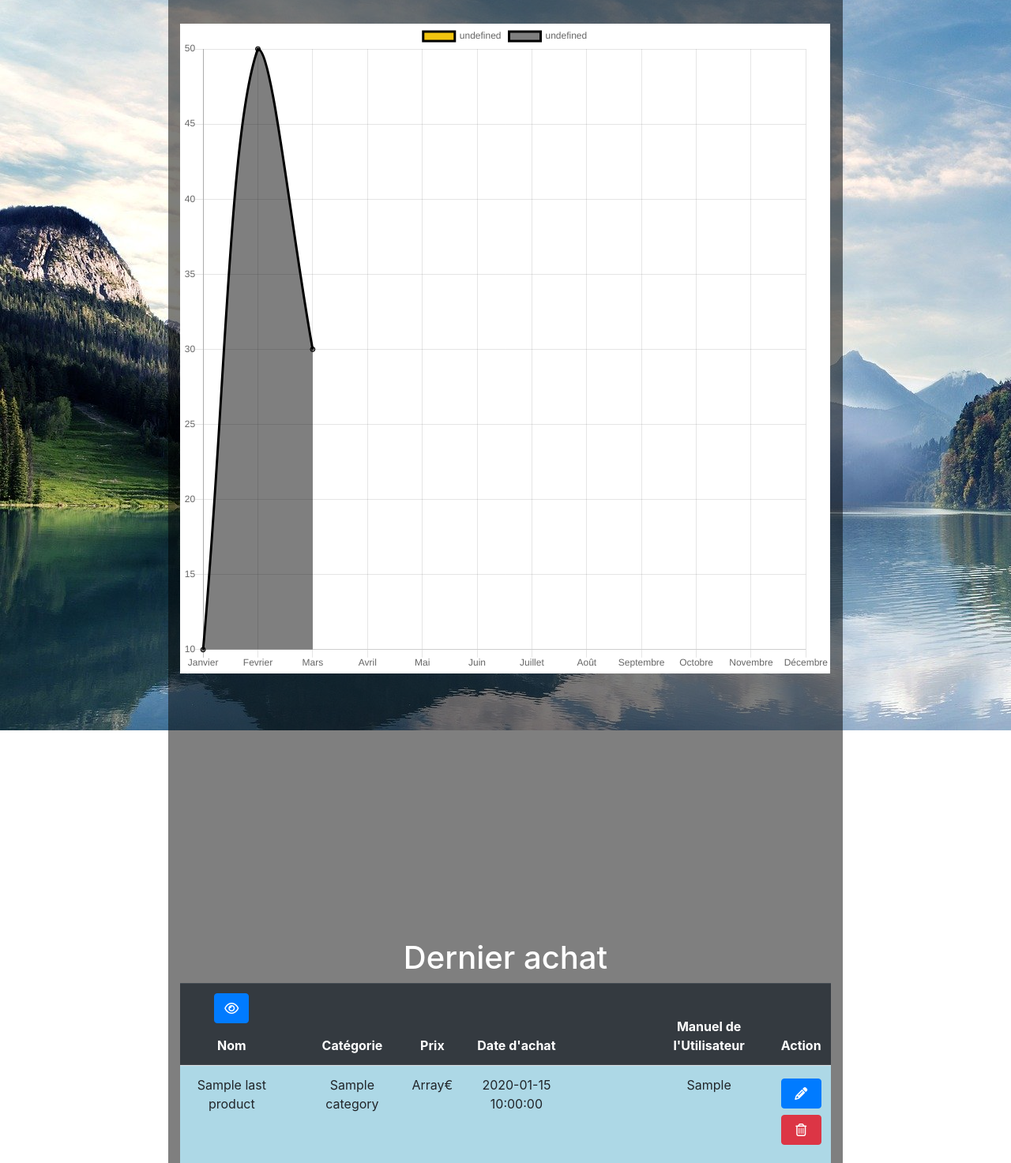
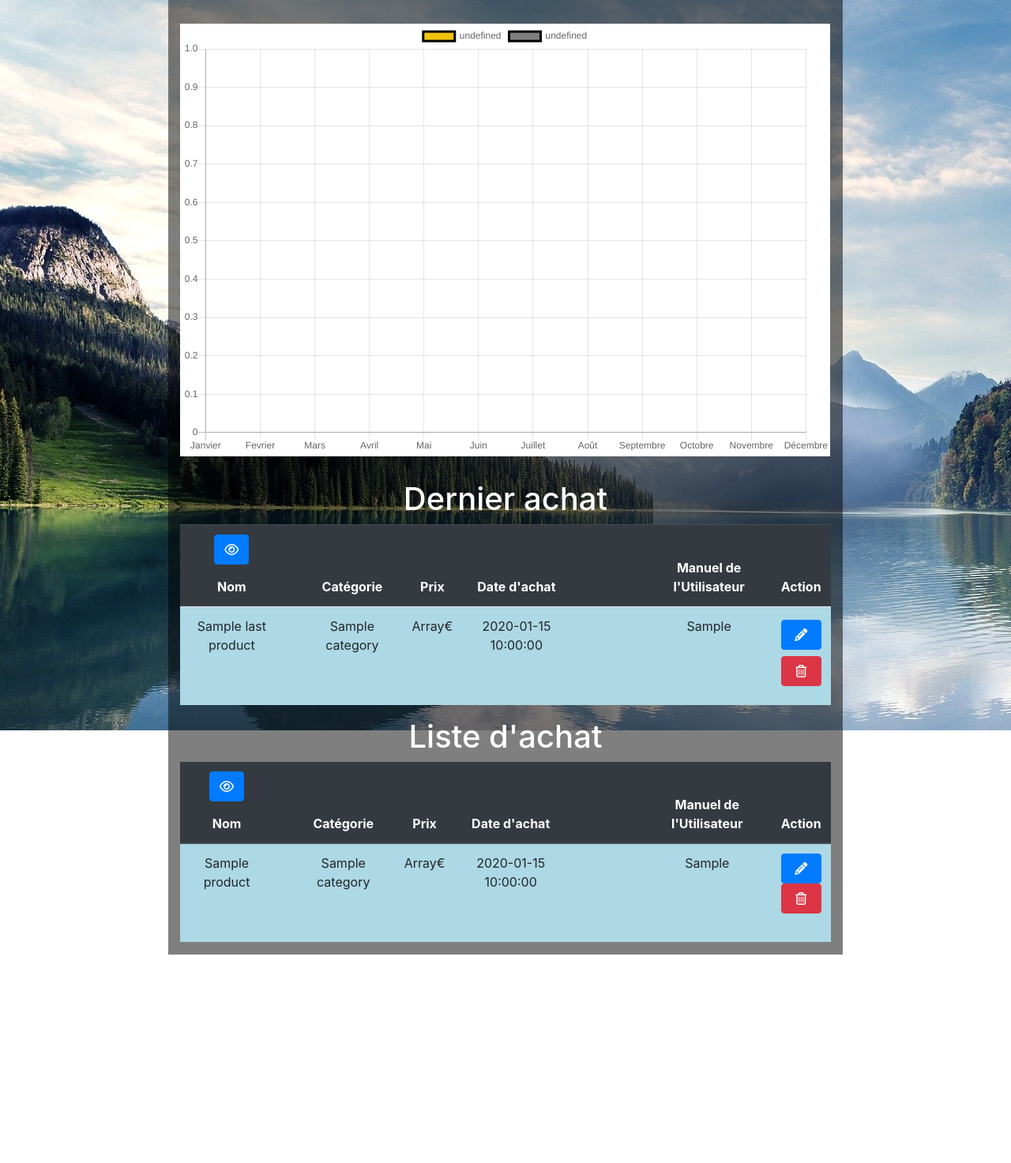
Before and after one commit to sergio-nunez-meneses/purchase-management-dashboard, a PHP site: template views/indexView.php in a window 1280 px wide. Shown: the part 56-1529 px from the top of the page at 79% size. After the commit the page ends 1265 px from the top, so only its background shows below. Run offline with PHP 8.4, Linux system fonts and the light colour scheme; the template is opened without the code that fills it: most values are stand-ins (such as "Sample title", 1, 10 or a date in 2020); some libraries are stand-ins or nearby versions.

Commit message:
pre-merge commit

```diff
--- a/classes/models/IndexModel.php
+++ b/classes/models/IndexModel.php
@@ -17,7 +17,6 @@ class IndexModel extends Database
     return $product;
   }
 
-
   public function price($id)
   {
     $stmt = $this->run_query('SELECT price FROM products WHERE user_id = :id', ['id' => $id]);
--- a/views/indexView.php
+++ b/views/indexView.php
@@ -37,8 +37,7 @@ ob_start();
     </div>
 
     <div class="col-8 back ">
-      <canvas id="graph1" width="300" height="300"></canvas>
-      <canvas id="graph2" width="300" height="300"></canvas>
+      <canvas id="graph1" width="300" height="200"></canvas>
 
       <!-- chart.js -->
       <script type="text/javascript">
@@ -60,7 +59,7 @@ ob_start();
           {
           backgroundColor: 'rgba(0,0,0,0.5)',
           borderColor: 'black',
-          data: [10, 50, 30]
+          data: []
           }
         ]
       }
```
